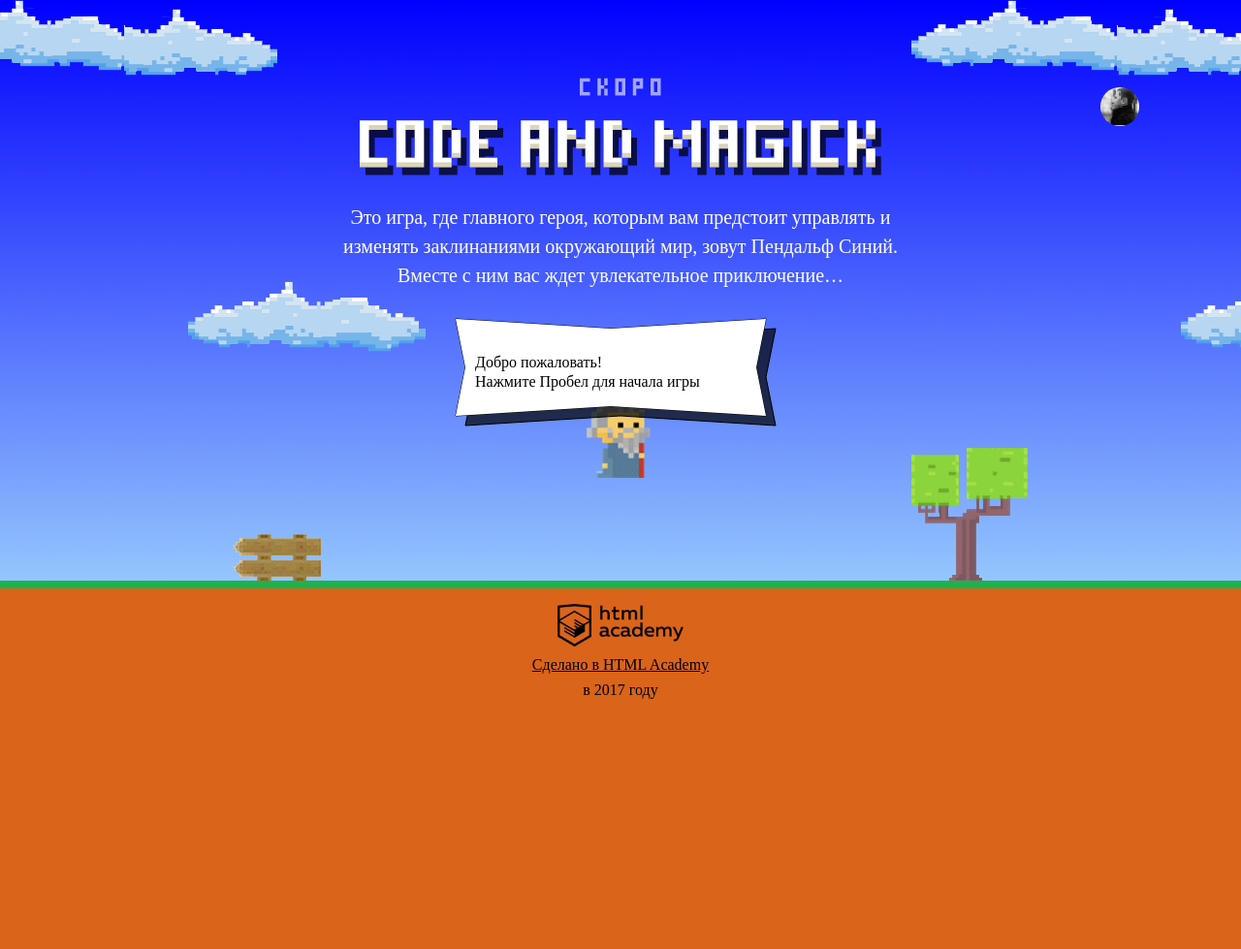
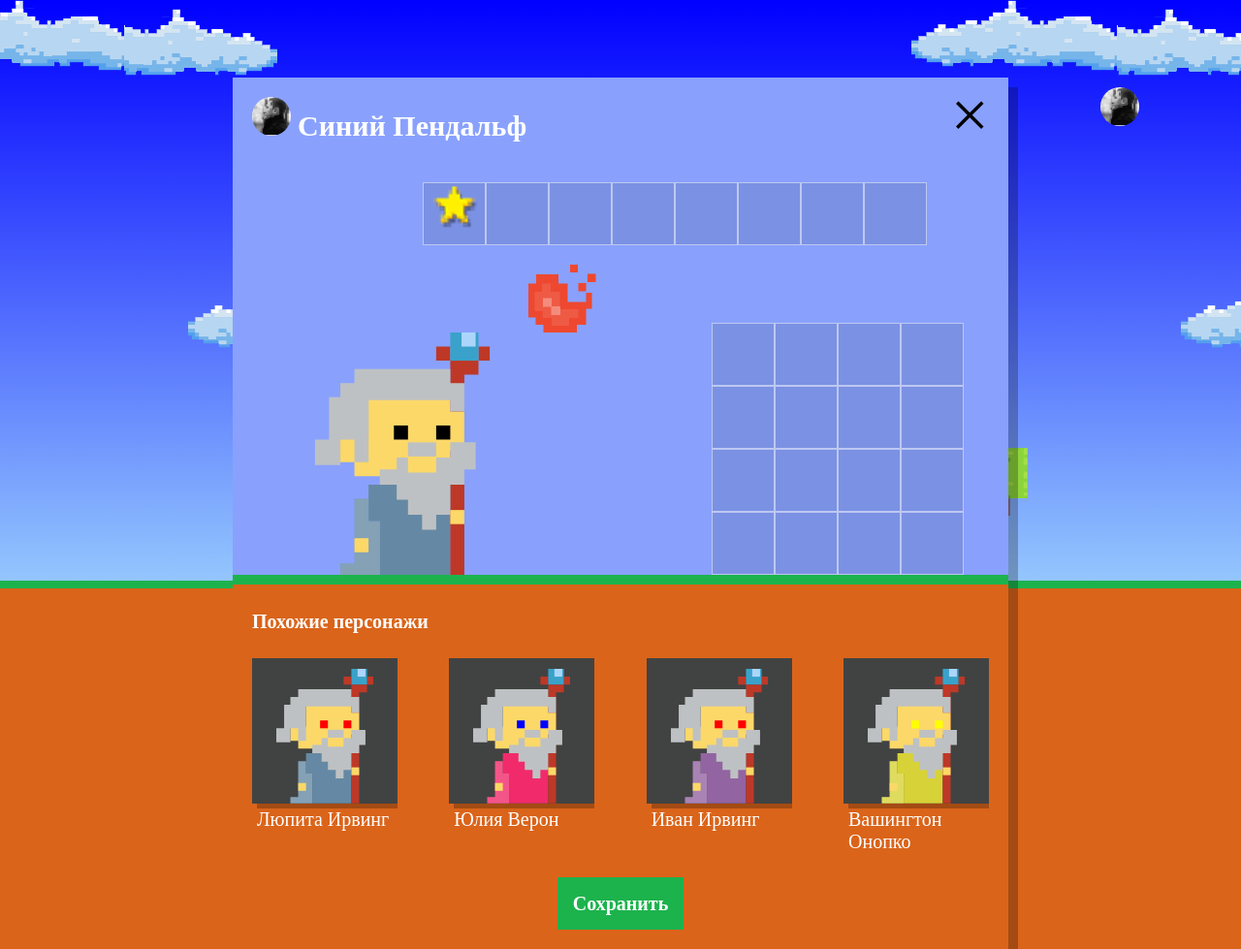
Before and after one commit to Aleksey-Shtr1h/1106325-code-and-magick-19, a website: page index.html in a window 1280 px wide. Shown: the whole page at 97% size. Before the commit the page ends 800 px from the top, so only its background shows below. Drawn offline with Linux system fonts and the light colour scheme; a web font is replaced by a local one.

Commit message:
Учебный проект: нас орда

```diff
--- a/index.html
+++ b/index.html
@@ -183,6 +183,7 @@
 
 <script src="js/start_game.js"></script>
 <script src="js/stat.js"></script>
+<script src="js/setup.js"></script>
 <script src="js/game.js"></script>
 
 </body>
--- /dev/null
+++ b/js/setup.js
@@ -0,0 +1,67 @@
+'use strict';
+var wizardNames = ['Иван', 'Хуан Себастьян', 'Мария', 'Кристоф', 'Виктор', 'Юлия', 'Люпита', 'Вашингтон'];
+var wizardLastNames = ['да Марья', 'Верон', 'Мирабелла', 'Вальц', 'Онопко', 'Топольницкая', 'Нионго', 'Ирвинг', 'Вашингтон'];
+var wizardCoatColor = ['rgb(101, 137, 164)', 'rgb(241, 43, 107)', 'rgb(146, 100, 161)', 'rgb(56, 159, 117)', 'rgb(215, 210, 55)', 'rgb(0, 0, 0)'];
+var wizardEyesColor = ['black', 'red', 'blue', 'yellow'];
+
+var renderWizardsObj = function (arg) {
+  return arg = Math.floor(Math.random() * arg.length);
+}
+
+var userDialog = document.querySelector('.setup');
+userDialog.classList.remove('hidden');
+
+var similarListElement = document.querySelector('.setup-similar-list');
+
+var similarWizardTemplate = document.querySelector('#similar-wizard-template').content.querySelector('.setup-similar-item');
+
+var closeButton = document.querySelector('.setup-close');
+closeButton.addEventListener('click', function(evt) {
+ evt.preventDefault();
+ userDialog.classList.add('hidden');
+});
+
+var wizards = [
+{
+  name: wizardNames[renderWizardsObj(wizardNames)],
+  lastNames: wizardLastNames[renderWizardsObj(wizardLastNames)],
+  coatColor: wizardCoatColor[renderWizardsObj(wizardCoatColor)],
+  eyesColor: wizardEyesColor[renderWizardsObj(wizardEyesColor)],
+},
+{
+  name: wizardNames[renderWizardsObj(wizardNames)],
+  lastNames: wizardLastNames[renderWizardsObj(wizardLastNames)],
+  coatColor: wizardCoatColor[renderWizardsObj(wizardCoatColor)],
+  eyesColor: wizardEyesColor[renderWizardsObj(wizardEyesColor)],
+},
+{
+  name: wizardNames[renderWizardsObj(wizardNames)],
+  lastNames: wizardLastNames[renderWizardsObj(wizardLastNames)],
+  coatColor: wizardCoatColor[renderWizardsObj(wizardCoatColor)],
+  eyesColor: wizardEyesColor[renderWizardsObj(wizardEyesColor)],
+},
+{
+  name: wizardNames[renderWizardsObj(wizardNames)],
+  lastNames: wizardLastNames[renderWizardsObj(wizardLastNames)],
+  coatColor: wizardCoatColor[renderWizardsObj(wizardCoatColor)],
+  eyesColor: wizardEyesColor[renderWizardsObj(wizardEyesColor)],
+}
+];
+
+var renderWizard = function (wizard) {
+  var wizardElement = similarWizardTemplate.cloneNode(true);
+
+  wizardElement.querySelector('.setup-similar-label').textContent = wizards[i].name + ' ' + wizards[i].lastNames;
+  wizardElement.querySelector('.wizard-coat').style.fill = wizards[i].coatColor;
+  wizardElement.querySelector('.wizard-eyes').style.fill = wizards[i].eyesColor;
+
+  return wizardElement;
+}
+
+var fragment = document.createDocumentFragment();
+for (var i = 0; i < wizards.length; i++) {
+  fragment.appendChild(renderWizard(wizards[i]));
+}
+similarListElement.appendChild(fragment);
+
+userDialog.querySelector('.setup-similar').classList.remove('hidden');
```
